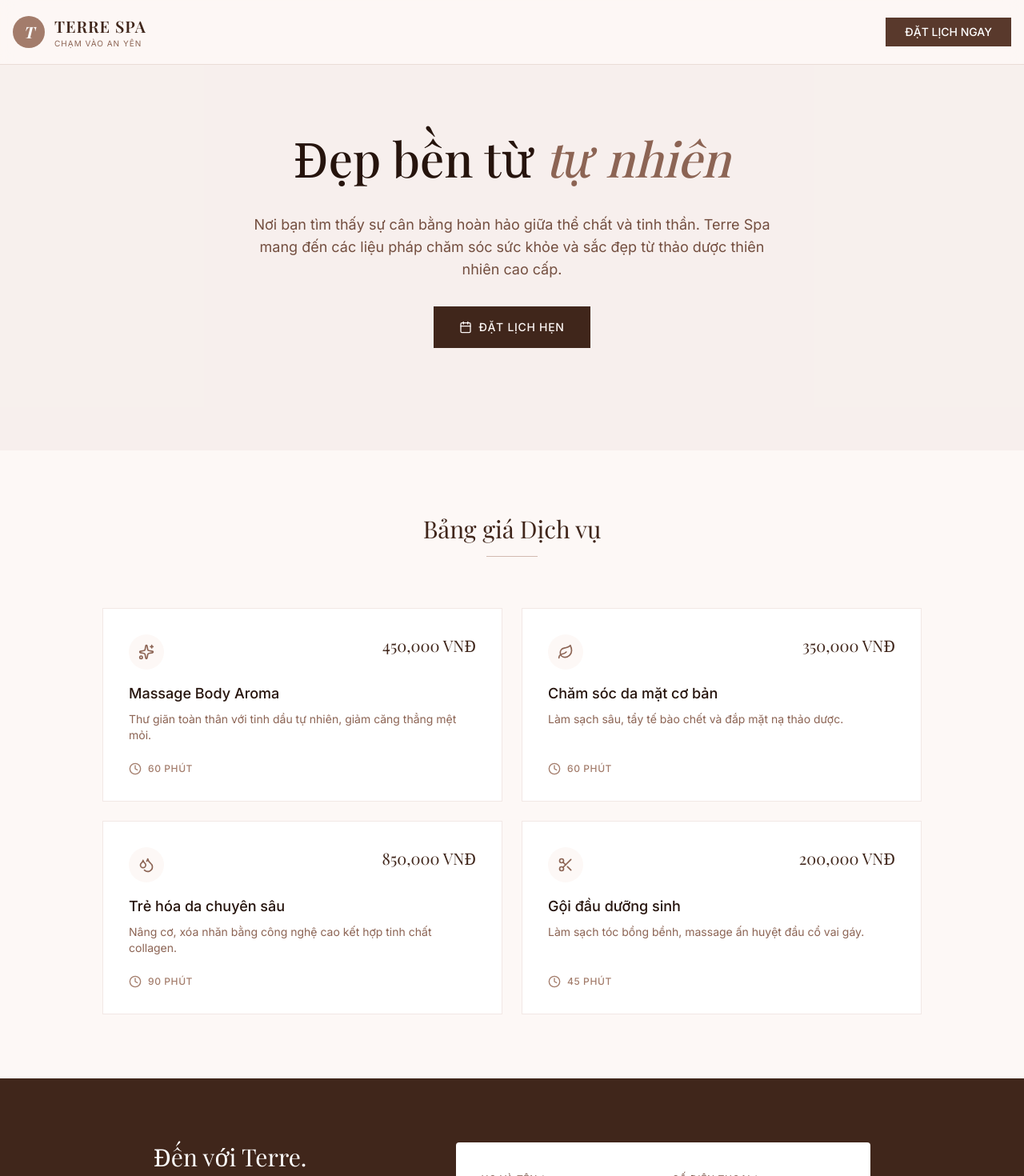
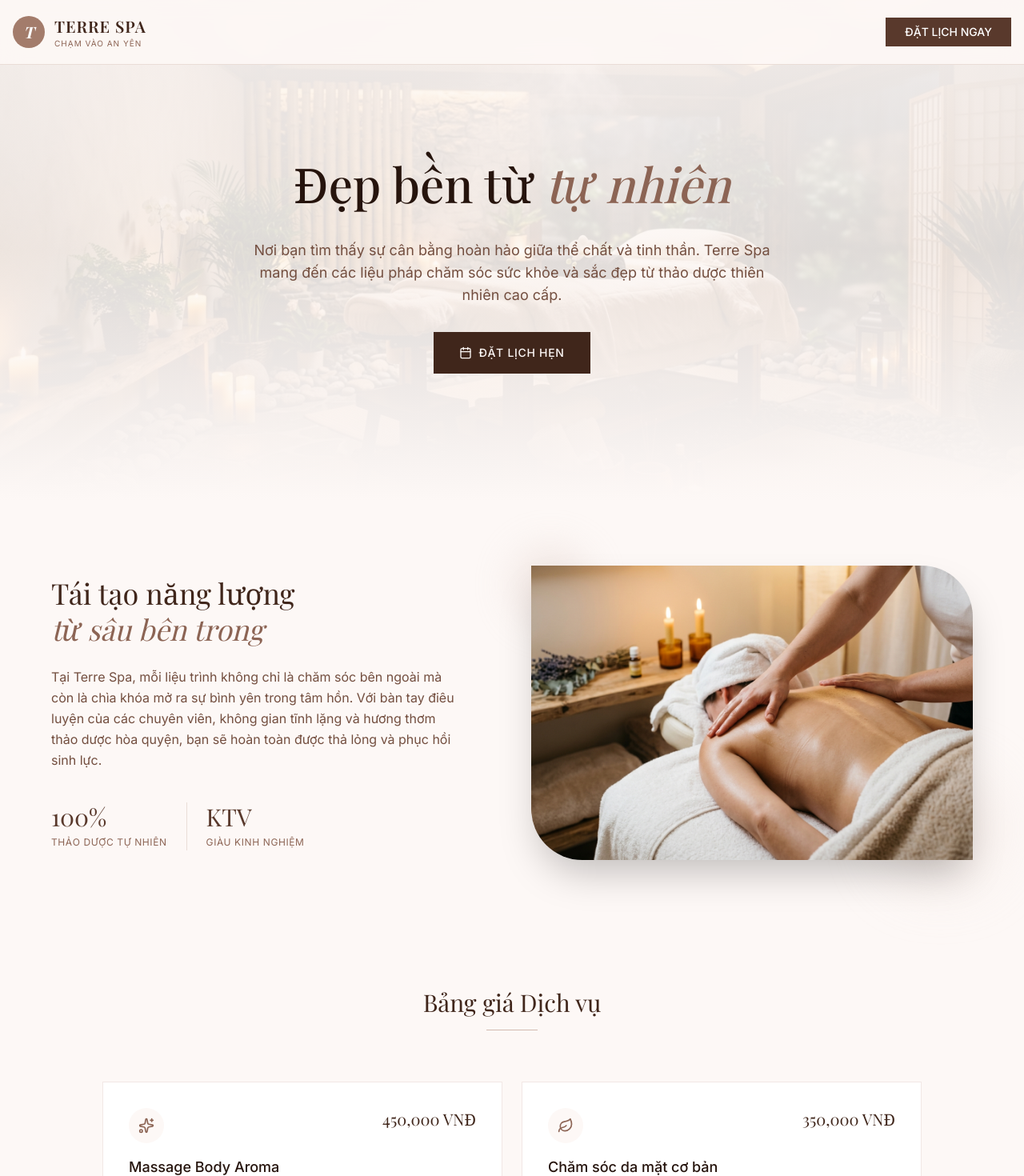
Before and after one commit to NguyenHieu812/terre-spa, a React (Vite) app: page / in a window 1280 px wide. Shown: the top 1470 px of the page at 80% size. Built offline with nearby package versions, Linux system fonts and the light colour scheme.

Commit message:
feat: add hero section images and update styling

```diff
--- a/src/App.tsx
+++ b/src/App.tsx
@@ -2,6 +2,8 @@ import React, { useState } from "react";
 import { Calendar, Clock, Leaf, Scissors, Sparkles, User, Droplets, CheckCircle, AlertCircle } from "lucide-react";
 import { format, addDays } from "date-fns";
 import { motion, AnimatePresence } from "motion/react";
+import heroBg from "./assets/images/spa_hero_bg_1781666735594.jpg";
+import massageDetail from "./assets/images/spa_massage_detail_1781666753905.jpg";
 
 const services = [
   {
@@ -112,8 +114,14 @@ export default function App() {
       </nav>
 
       {/* Hero Section */}
-      <header className="pt-32 pb-20 px-4 md:pt-40 md:pb-32 bg-brand-100/50">
-        <div className="max-w-4xl mx-auto text-center space-y-8">
+      <header className="relative pt-32 pb-20 px-4 md:pt-48 md:pb-40 flex items-center justify-center overflow-hidden">
+        {/* Background Image */}
+        <div className="absolute inset-0 z-0">
+          <img src={heroBg} alt="Terre Spa - Không gian thư giãn" className="w-full h-full object-cover opacity-[0.25]" />
+          <div className="absolute inset-0 bg-gradient-to-b from-brand-50/80 via-brand-50/50 to-brand-50" />
+        </div>
+
+        <div className="relative z-10 max-w-4xl mx-auto text-center space-y-8">
           <motion.h2
             initial={{ opacity: 0, y: 20 }}
             animate={{ opacity: 1, y: 0 }}
@@ -142,6 +150,49 @@ export default function App() {
           </motion.div>
         </div>
       </header>
+
+      {/* Experience Section */}
+      <section className="py-20 px-4 bg-brand-50 relative">
+        <div className="max-w-6xl mx-auto grid md:grid-cols-2 gap-12 items-center">
+          <motion.div
+            initial={{ opacity: 0, x: -20 }}
+            whileInView={{ opacity: 1, x: 0 }}
+            viewport={{ once: true }}
+            className="space-y-6 md:pr-10"
+          >
+            <h3 className="text-3xl md:text-4xl font-serif text-brand-900 leading-tight">
+              Tái tạo năng lượng <br className="hidden md:block"/>
+              <span className="italic text-brand-600">từ sâu bên trong</span>
+            </h3>
+            <p className="text-brand-700 leading-relaxed text-sm md:text-base">
+              Tại Terre Spa, mỗi liệu trình không chỉ là chăm sóc bên ngoài mà còn là chìa khóa mở ra sự bình yên trong tâm hồn. Với bàn tay điêu luyện của các chuyên viên, không gian tĩnh lặng và hương thơm thảo dược hòa quyện, bạn sẽ hoàn toàn được thả lỏng và phục hồi sinh lực.
+            </p>
+            <div className="flex gap-6 pt-4">
+              <div className="text-brand-800">
+                <span className="block text-3xl font-serif">100%</span>
+                <span className="text-xs uppercase tracking-wider text-brand-600">Thảo dược tự nhiên</span>
+              </div>
+              <div className="w-px bg-brand-200"></div>
+              <div className="text-brand-800">
+                <span className="block text-3xl font-serif">KTV</span>
+                <span className="text-xs uppercase tracking-wider text-brand-600">Giàu kinh nghiệm</span>
+              </div>
+            </div>
+          </motion.div>
+          <motion.div
+            initial={{ opacity: 0, x: 20 }}
+            whileInView={{ opacity: 1, x: 0 }}
+            viewport={{ once: true }}
+            className="relative"
+          >
+            <div className="aspect-[4/3] md:aspect-[3/2] overflow-hidden rounded-tr-[4rem] rounded-bl-[4rem] shadow-2xl relative z-10">
+              <img src={massageDetail} alt="Massage dưỡng sinh Terre Spa" className="w-full h-full object-cover hover:scale-105 transition-transform duration-700" />
+            </div>
+            <div className="absolute -bottom-6 -right-6 w-32 h-32 bg-brand-200 rounded-full -z-0 blur-2xl opacity-60"></div>
+            <div className="absolute -top-6 -left-6 w-24 h-24 bg-brand-300 rounded-full -z-0 blur-xl opacity-40"></div>
+          </motion.div>
+        </div>
+      </section>
 
       {/* Services List */}
       <section id="services" className="py-20 px-4">
```
Also changed, not shown: src/assets/images/spa_hero_bg_1781666735594.jpg (added), src/assets/images/spa_massage_detail_1781666753905.jpg (added).
